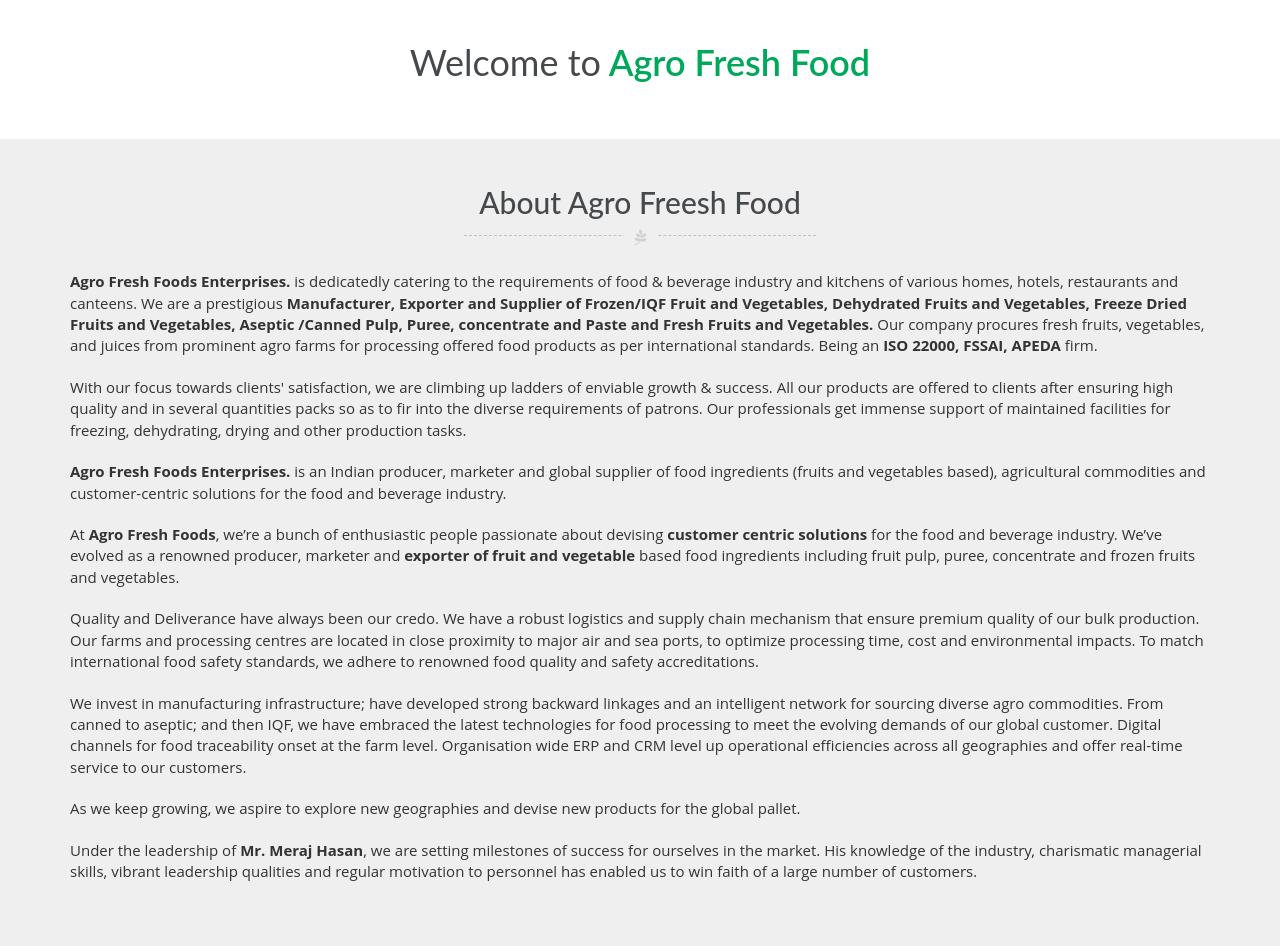
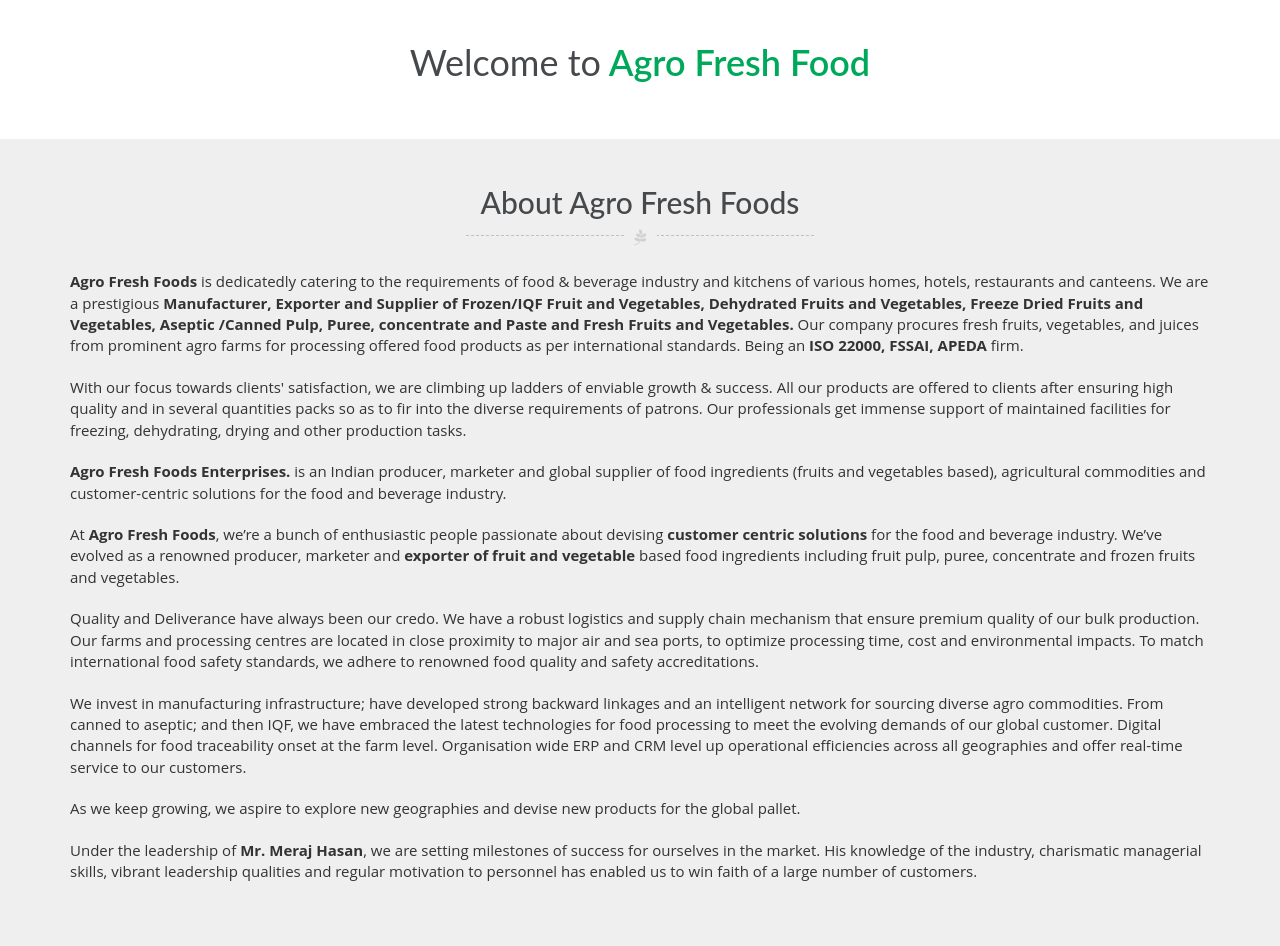
Before and after one commit to agrofresh123/agrofreshWebsite, a CodeIgniter app: page /database/ in a window 1280 px wide. Shown: the part 746-1692 px from the top of the page. Run offline with CodeIgniter, Linux system fonts and the light colour scheme; some libraries are stand-ins or nearby versions; some web fonts are replaced.

Commit message:
spelling correction on Index page
spelling correction on Index page

```diff
--- a/application/views/front/index.php
+++ b/application/views/front/index.php
@@ -28,7 +28,7 @@
 
 </section>
 
-<!--About Agro Freesh Food-->
+<!--About Agro Fresh Foods-->
 
 <section class="mcare-aboutclinic" style="padding-bottom:0">
 
@@ -36,9 +36,9 @@
 
     <div class="container">
 
-      <h2 class="mcare-h2">About Agro Freesh Food</h2>
+      <h2 class="mcare-h2">About Agro Fresh Foods</h2>
 
-      <p><strong>Agro Fresh Foods Enterprises.</strong> is dedicatedly catering to the requirements of food & beverage industry and kitchens of various homes, hotels, restaurants and canteens. We are a prestigious <strong>Manufacturer, Exporter and Supplier of Frozen/IQF Fruit and Vegetables, Dehydrated Fruits and Vegetables, Freeze Dried Fruits and Vegetables, Aseptic /Canned Pulp, Puree, concentrate and Paste and Fresh Fruits and Vegetables.</strong>            Our company procures fresh fruits, vegetables, and juices from prominent agro farms for processing offered food products as per international standards. Being an <strong>ISO 22000, FSSAI, APEDA</strong> firm.</p>
+      <p><strong>Agro Fresh Foods</strong> is dedicatedly catering to the requirements of food & beverage industry and kitchens of various homes, hotels, restaurants and canteens. We are a prestigious <strong>Manufacturer, Exporter and Supplier of Frozen/IQF Fruit and Vegetables, Dehydrated Fruits and Vegetables, Freeze Dried Fruits and Vegetables, Aseptic /Canned Pulp, Puree, concentrate and Paste and Fresh Fruits and Vegetables.</strong>            Our company procures fresh fruits, vegetables, and juices from prominent agro farms for processing offered food products as per international standards. Being an <strong>ISO 22000, FSSAI, APEDA</strong> firm.</p>
 
       <p>With our focus towards clients' satisfaction, we are climbing up ladders of enviable growth & success. All our products are offered to clients after ensuring high quality and in several quantities packs so as to fir into the diverse requirements
 
```
